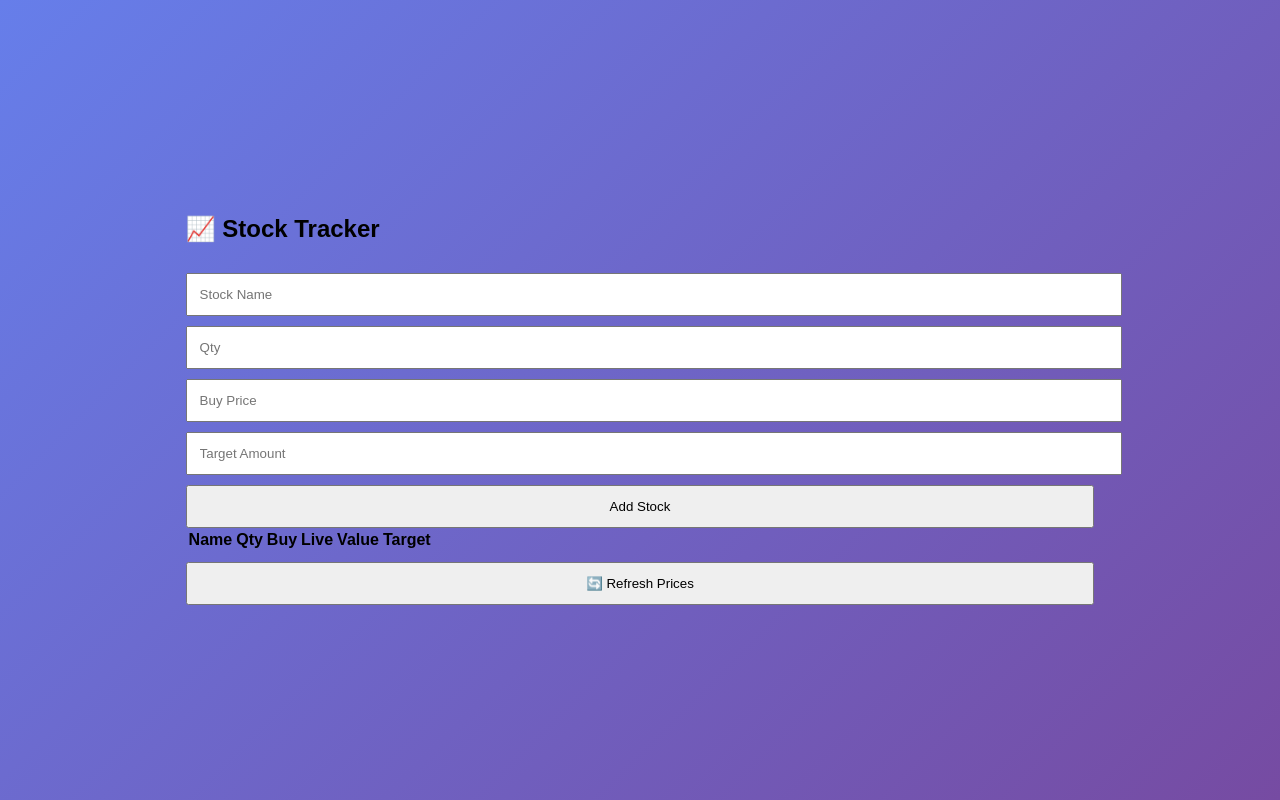
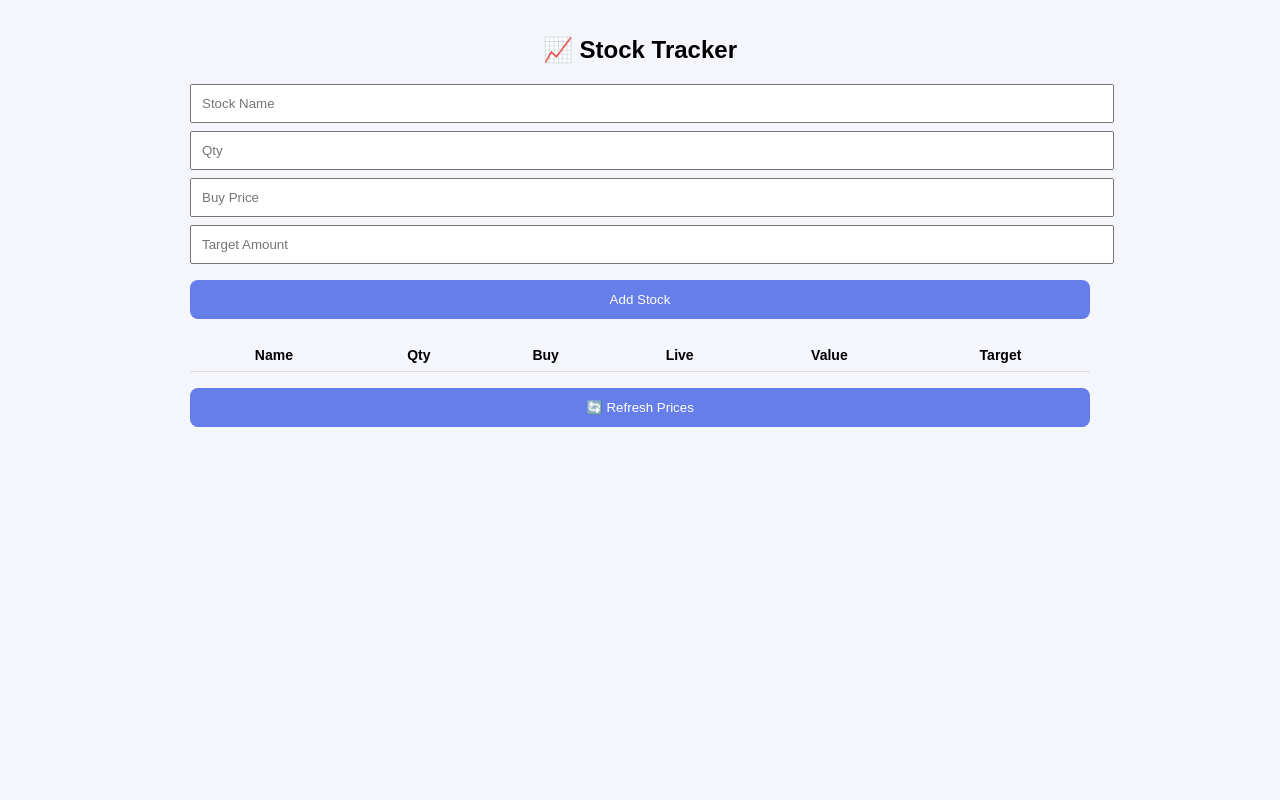
Before and after one commit to mannarif/stock-tracker-pwa, a React (Vite) app: page / in a window 1280 px wide. Built offline with nearby package versions, Linux system fonts and the light colour scheme.

Commit message:
Update styles.css

```diff
--- a/src/styles.css
+++ b/src/styles.css
@@ -1,23 +1,54 @@
 body {
   margin: 0;
+  background: #f4f6fb;
   font-family: sans-serif;
-  background: linear-gradient(135deg, #667eea, #764ba2);
-  min-height: 100vh;
-  display: flex;
-  align-items: center;
-  justify-content: center;
 }
 
-.card {
-  background: white;
-  width: 90%;
-  max-width: 360px;
-  padding: 24px;
-  border-radius: 16px;
+.container {
+  padding: 16px;
+  max-width: 900px;
+  margin: auto;
 }
 
-input, button {
+h2 {
+  text-align: center;
+}
+
+.form input {
+  width: 100%;
+  margin-bottom: 8px;
+  padding: 10px;
+}
+
+button {
   width: 100%;
   padding: 12px;
-  margin-top: 10px;
+  background: #667eea;
+  color: white;
+  border: none;
+  border-radius: 8px;
+  margin-top: 8px;
 }
+
+table {
+  width: 100%;
+  margin-top: 20px;
+  border-collapse: collapse;
+  font-size: 14px;
+}
+
+th, td {
+  padding: 8px;
+  text-align: center;
+  border-bottom: 1px solid #ddd;
+}
+
+.target-hit {
+  background: #ffdddd;
+  color: #b30000;
+  font-weight: bold;
+}
+
+.refresh {
+  margin-top: 16px;
+}
```
